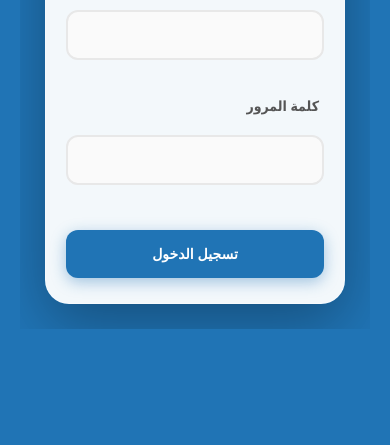
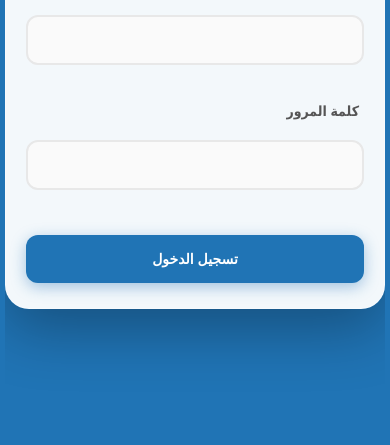
Before and after one commit to ahsn3/alamin, a website: page index.html in a window 390 px wide. Shown: the part 409-854 px from the top of the page. Drawn offline with Linux system fonts and the light colour scheme.

Commit message:
Better center login page on mobile and reduce top spacing

```diff
--- a/styles.css
+++ b/styles.css
@@ -22,6 +22,29 @@ body {
     position: relative;
     overflow: hidden;
     padding: 20px;
+}
+
+@media (max-width: 768px) {
+    .login-page {
+        padding: 10px;
+        align-items: center;
+        justify-content: center;
+    }
+
+    .login-container {
+        padding: 0;
+        display: flex;
+        align-items: center;
+        justify-content: center;
+        min-height: calc(100vh - 20px);
+    }
+
+    .login-card {
+        margin: 0;
+        padding: 25px 20px;
+        max-width: 100%;
+        width: 100%;
+    }
 }
 
 
@@ -1498,7 +1521,20 @@ input[type="file"]::file-selector-button:hover {
     }
 
     .login-card {
-        padding: 25px 15px;
+        padding: 20px 15px;
+        margin: 0;
+    }
+
+    .login-page {
+        padding: 5px;
+    }
+
+    .login-container {
+        padding: 0;
+        min-height: 100vh;
+        display: flex;
+        align-items: center;
+        justify-content: center;
     }
 
     .logo-image {
```
